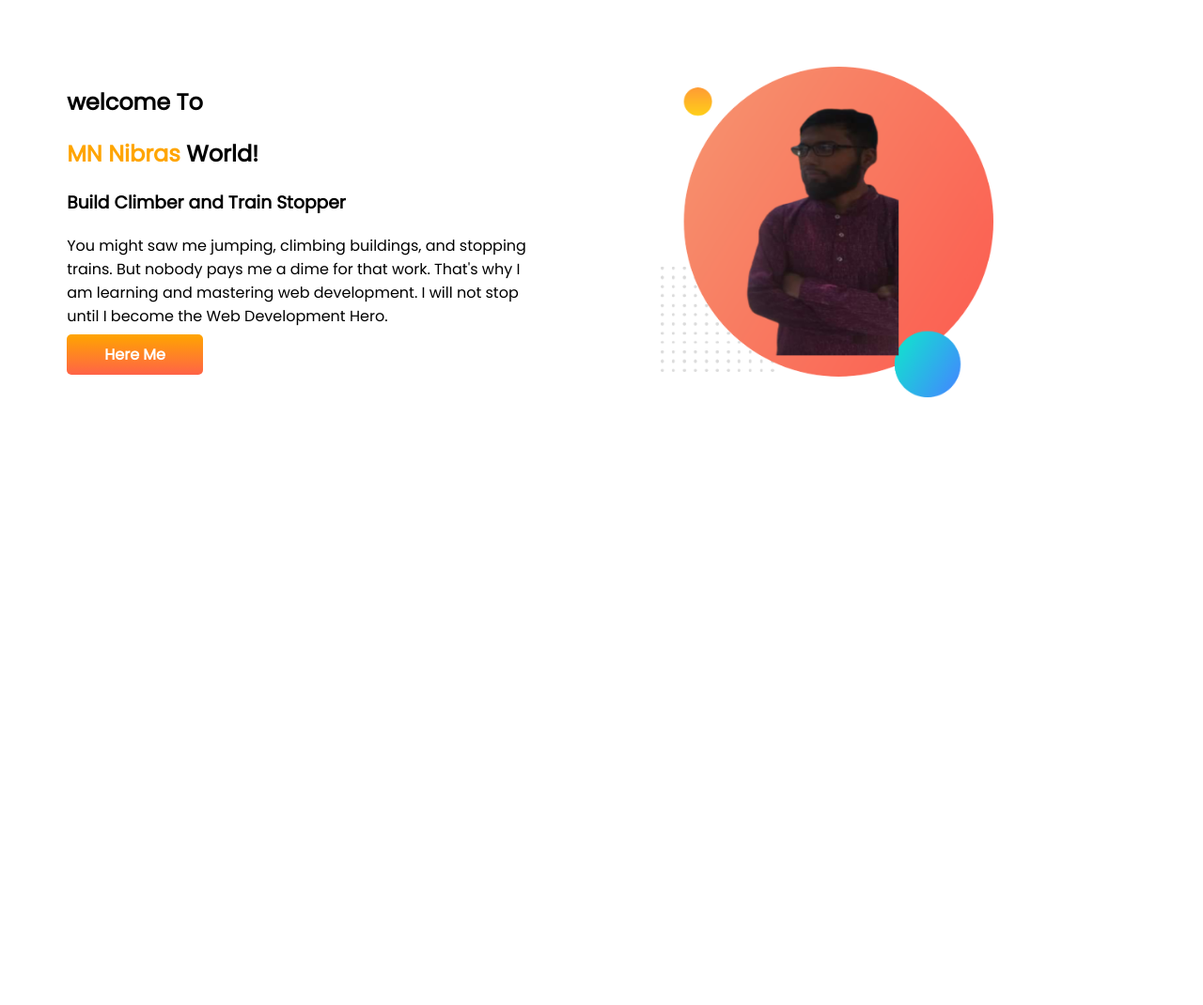
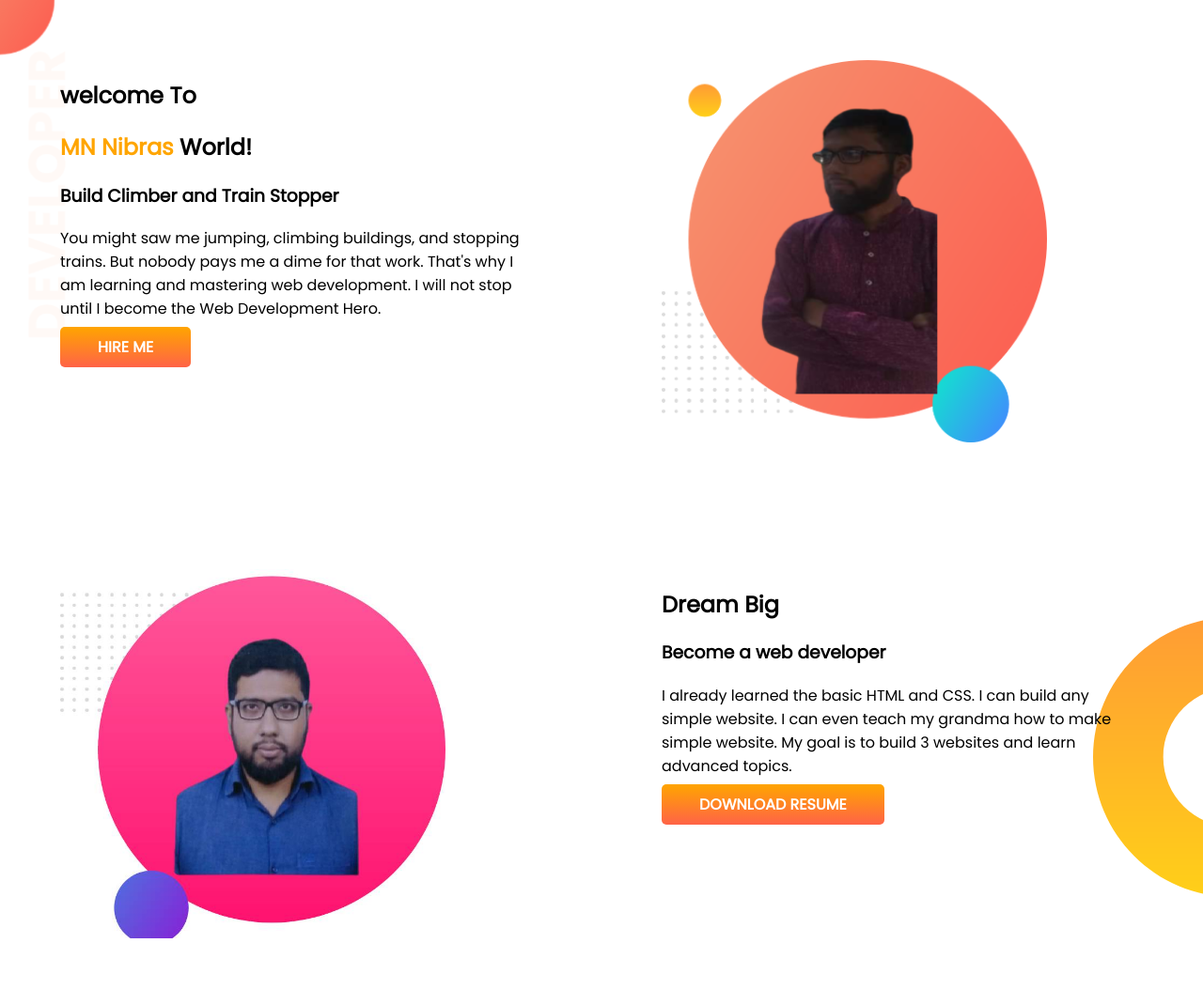
Before and after one commit to MdNadiruzzamanNibras/developer-protfolio, a plain HTML site: page index.html in a window 1280 px wide. Shown: the whole page at 94% size. Before the commit the page ends 800 px from the top, so only its background shows below. Drawn offline with Linux system fonts and the light colour scheme.

Commit message:
section created

```diff
--- a/index.html
+++ b/index.html
@@ -11,18 +11,29 @@
     <title>Md. Nadiruzzaman Nibras</title>
 </head>
 <body>
-   <section>
+   <section class="top-banner">
     <div class="half-width"> <h1>welcome To</h1>
     <h1><span class="orange">MN Nibras</span> World!</h1>
 
     <h3>Build Climber and Train Stopper</h3>
     <p>You might saw me jumping, climbing buildings, and stopping trains. But nobody pays me a dime for that work. That's why I am learning and mastering web development. I will not stop until I become the Web Development Hero.</p>
-    <a class="link-button" href="http://www.linkedin.com/in/md-nadiruzzaman-nibras-ba0969217/" target="_blank" rel="noopener noreferrer">Here Me</a>
+    <a class="link-button" href="http://www.linkedin.com/in/md-nadiruzzaman-nibras-ba0969217/" target="_blank" rel="noopener noreferrer">HIRE ME</a>
 </div>
     <div class="half-width">
-        <div >
+
     <img src="my-pic.png" alt="">
 </div>
 </section>
+<section class="Dream-big">
+    <div class="half-width">
+        <img src="images/nibras (1).jpg" alt="">
+    </div>
+    <div class="half-width">
+        <h1>Dream Big</h1>
+        <h3>Become a web developer</h3>
+        <p>I already learned the basic HTML and CSS. I can build any simple website. I can even teach my grandma how to make simple website. My goal is to build 3 websites and learn advanced topics.</p>
+        <a class="link-button" href="http://" target="_blank" rel="noopener noreferrer">DOWNLOAD RESUME</a>
+    </div>
+</section>
 </body>
 </html>
--- a/style.css
+++ b/style.css
@@ -1,4 +1,5 @@
-body{font-family: 'Poppins', sans-serif;}
+body{font-family: 'Poppins', sans-serif;
+margin: 0;}
 h1{font-size: 500x;}
 .orange{color: orange;}
 section{
@@ -8,7 +9,7 @@ section{
     width: 50%;
     padding: 5%;
 }
-.half-width img{width: 70%;}
+.half-width img{width: 80%;}
 .link-button{
     text-decoration: none;
     background-image: linear-gradient(orange, tomato);
@@ -17,3 +18,10 @@ section{
     color: white;
     font-weight: 700;
 }
+.top-banner{background-image: url(images/top-banner.png);
+background-repeat: no-repeat;}
+.Dream-big{
+    background-image: url(images/dream-bg.png);
+    background-repeat: no-repeat;
+    background-position: right;
+}
```
Also changed, not shown: images/nibras (1).jpg (added).
